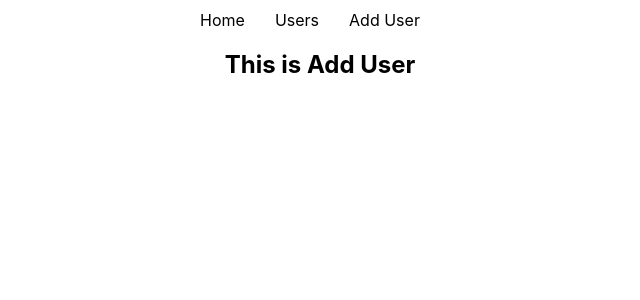
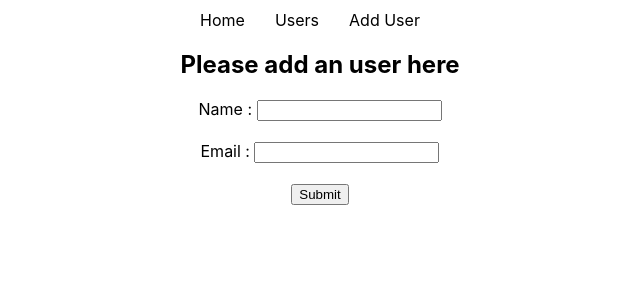
Before and after one commit to 0nahid/mongo_crud_starter, a React (Create React App) app in the folder frontend/: page /users/add in a window 1280 px wide. Shown: the top 300 px of the page, without its empty margins (320-960 px from the left). Built offline with nearby package versions, Linux system fonts and the light colour scheme.

Commit message:
added post api added user add function on backend & intregate with ui added alert for success & error

```diff
--- a/frontend/src/App.js
+++ b/frontend/src/App.js
@@ -1,10 +1,10 @@
-import { BrowserRouter as Router, Switch, Route } from "react-router-dom";
-import './App.css';
+import { BrowserRouter as Router, Route, Switch } from "react-router-dom";
+import "./App.css";
 import AddUser from "./components/AddUser/AddUser";
+import Header from "./components/Header/Header";
 import Home from "./components/Home/Home";
 import UpdateUser from "./components/UpdateUser/UpdateUser";
 import Users from "./components/Users/Users";
-import Header from './components/Header/Header';
 
 function App() {
   return (
@@ -22,13 +22,9 @@ function App() {
             <Route path="/users/add">
               <AddUser></AddUser>
             </Route>
-            <Route path="/users/add">
-              <AddUser></AddUser>
-            </Route>
             <Route path="/users/update/:id">
               <UpdateUser></UpdateUser>
             </Route>
-
           </Switch>
         </div>
       </Router>
--- a/frontend/src/components/AddUser/AddUser.js
+++ b/frontend/src/components/AddUser/AddUser.js
@@ -1,11 +1,44 @@
-import React from 'react';
+import { useRef } from "react";
 
 const AddUser = () => {
-    return (
-        <div>
-            <h2>This is Add User</h2>
-        </div>
-    );
+  const nameRef = useRef();
+  const emailRef = useRef();
+  const handleAddUser = (e) => {
+    const name = nameRef.current.value;
+    const email = emailRef.current.value;
+    const newUser = { email, name };
+    fetch("http://localhost:5500/api/users", {
+      method: "POST",
+      headers: {
+        "Content-Type": "application/json",
+      },
+      body: JSON.stringify(newUser),
+    })
+      .then((res) => res.json())
+      .then((data) => {
+        // show alert after successful insert
+        data.insertedId
+          ? alert("User added successfully")
+          : alert("User not added");
+        e.target.reset();
+      });
+    e.preventDefault();
+  };
+
+  return (
+    <div>
+      <h2>Please add an user here</h2>
+      <form onSubmit={handleAddUser}>
+        Name : <input type="text" required ref={nameRef} name="firstName" />
+        <br />
+        <br />
+        Email : <input type="email" required ref={emailRef} name="email" />
+        <br />
+        <br />
+        <input type="submit" value="Submit" />
+      </form>
+    </div>
+  );
 };
 
 export default AddUser;
```
Also changed, not shown: 1 other file (tests, documents, lock files or other folders).
